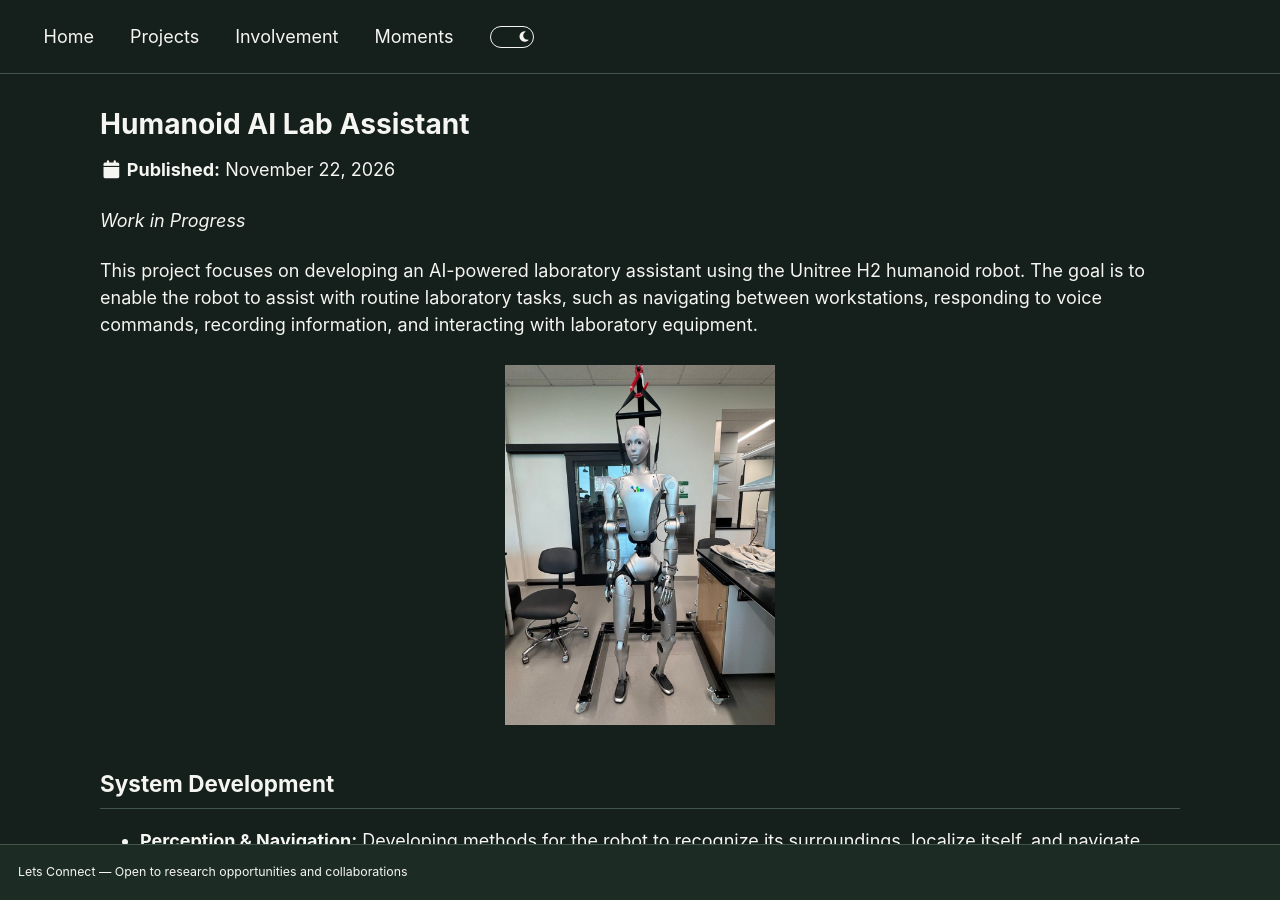
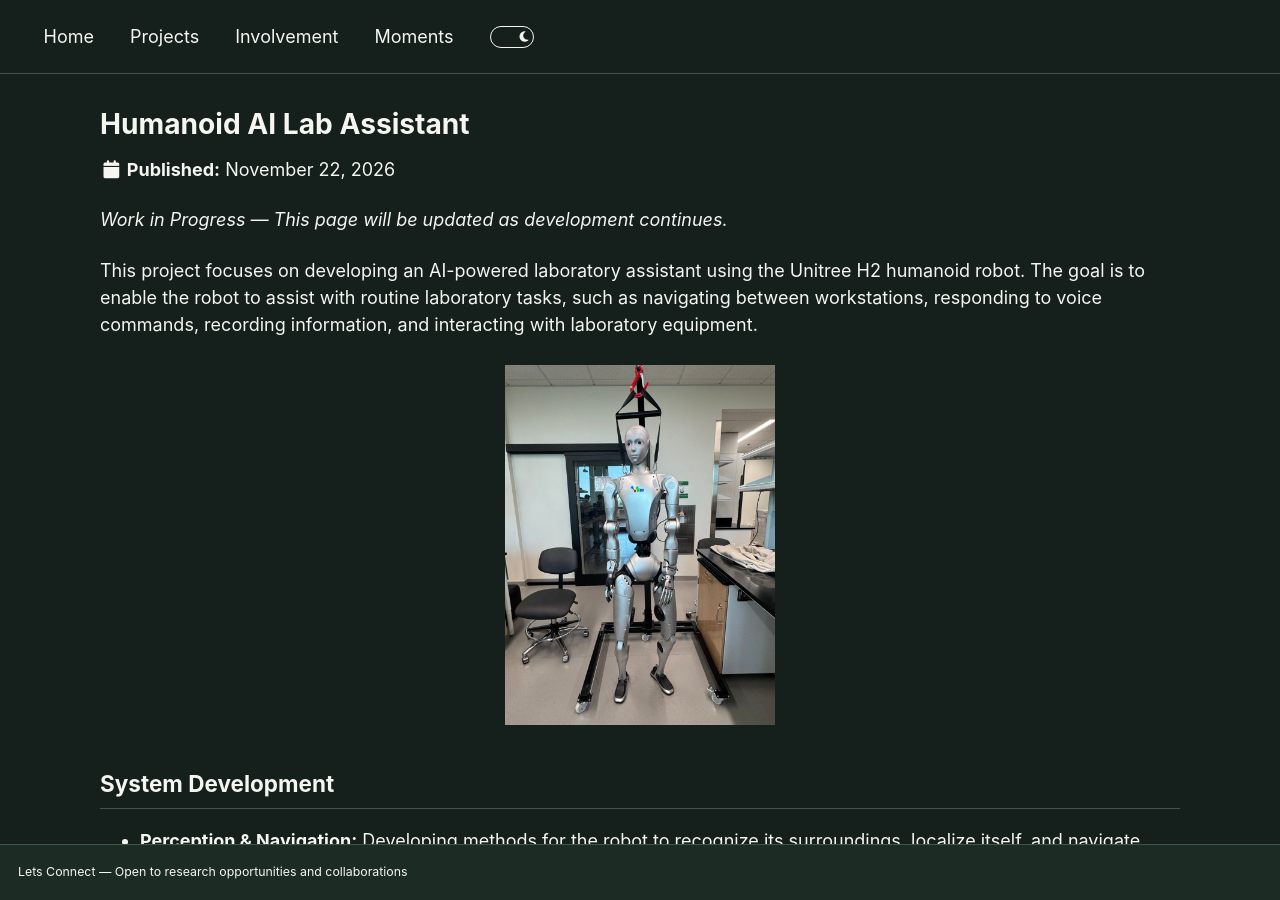
Before and after one commit to laurn156/laurn156.github.io, a Jekyll site: the page built from _portfolio/humanoid-ai-lab-assistant.md, in a window 1280 px wide and 900 px high. Built offline with Jekyll 4.4.1, drawn with Linux system fonts in a browser that asks for light colours; a style sheet for code colours, icons or effects is not loaded.

Commit message:
Update the humanoid project status line

```diff
--- a/_portfolio/humanoid-ai-lab-assistant.md
+++ b/_portfolio/humanoid-ai-lab-assistant.md
@@ -8,7 +8,7 @@ header:
   teaser: humanoid-main.jpg
 ---
 
-*Work in Progress*
+*Work in Progress — This page will be updated as development continues.*
 
 This project focuses on developing an AI-powered laboratory assistant using the Unitree H2 humanoid robot. The goal is to enable the robot to assist with routine laboratory tasks, such as navigating between workstations, responding to voice commands, recording information, and interacting with laboratory equipment.
 
```
